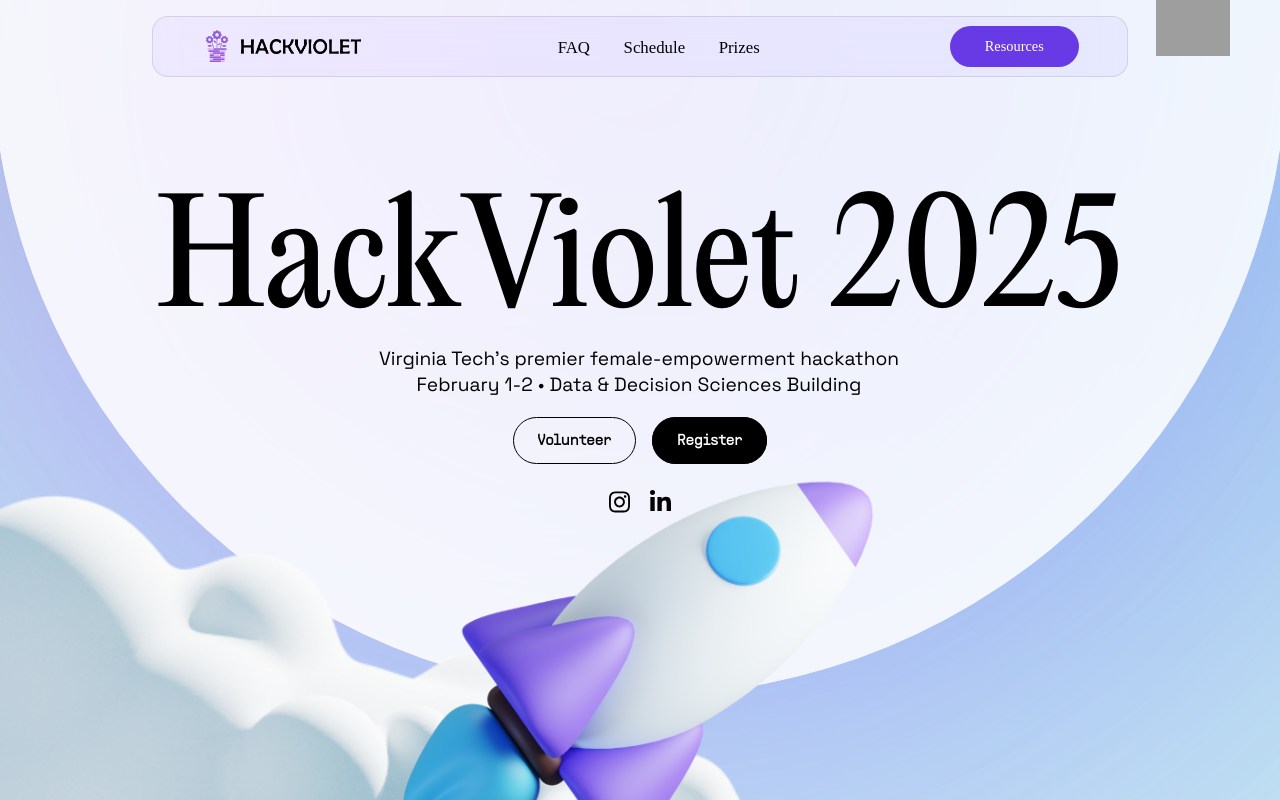
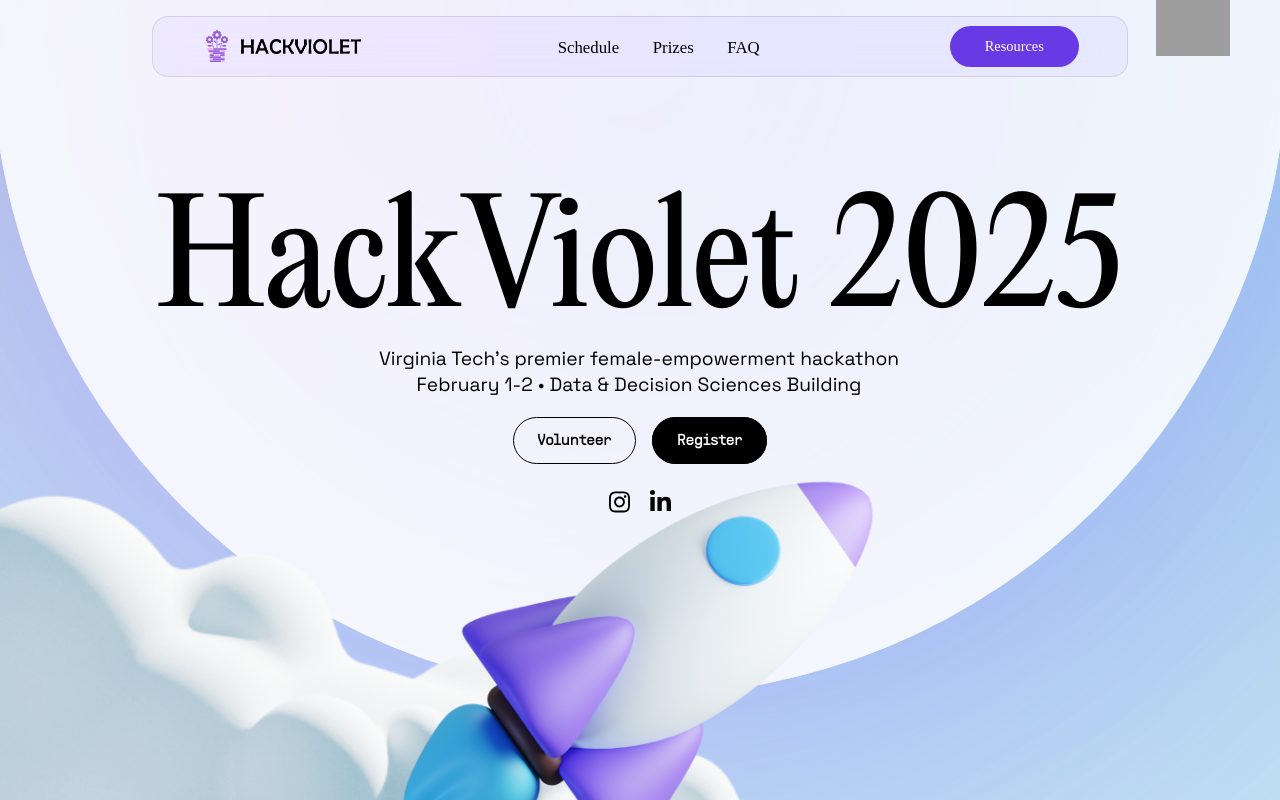
Before and after one commit to Solarlake/hackviolet, a React (Create React App) app: page / in a window 1280 px wide. Shown: the top 800 px of the page. Built offline with nearby package versions, Linux system fonts and the light colour scheme; grey boxes are pictures that could not be loaded; a web font is replaced by a local one.

Commit message:
navbar order update

```diff
--- a/src/component/Navigation.js
+++ b/src/component/Navigation.js
@@ -20,10 +20,6 @@
                     </Link>
                 </div>
                 <div className="links">
-                    <Link to="/#faq" className="faq_link" onClick={closeNavBar}>
-                        <FaQuestionCircle className="nav_icon" />
-                        <span className="text">FAQ</span>
-                    </Link>
                     <Link to="/#schedule" className="schedule_link" onClick={closeNavBar}>
                         <FaCalendarAlt className="nav_icon" />
                         <span className="text">Schedule</span>
@@ -31,6 +27,10 @@
                     <Link to="/#prizes" className="prizes_link" onClick={closeNavBar}>
                         <FaTrophy className="nav_icon" />
                         <span className="text">Prizes</span>
+                    </Link>
+                    <Link to="/#faq" className="faq_link" onClick={closeNavBar}>
+                        <FaQuestionCircle className="nav_icon" />
+                        <span className="text">FAQ</span>
                     </Link>
                 </div>
                 <div className="resources">
```
